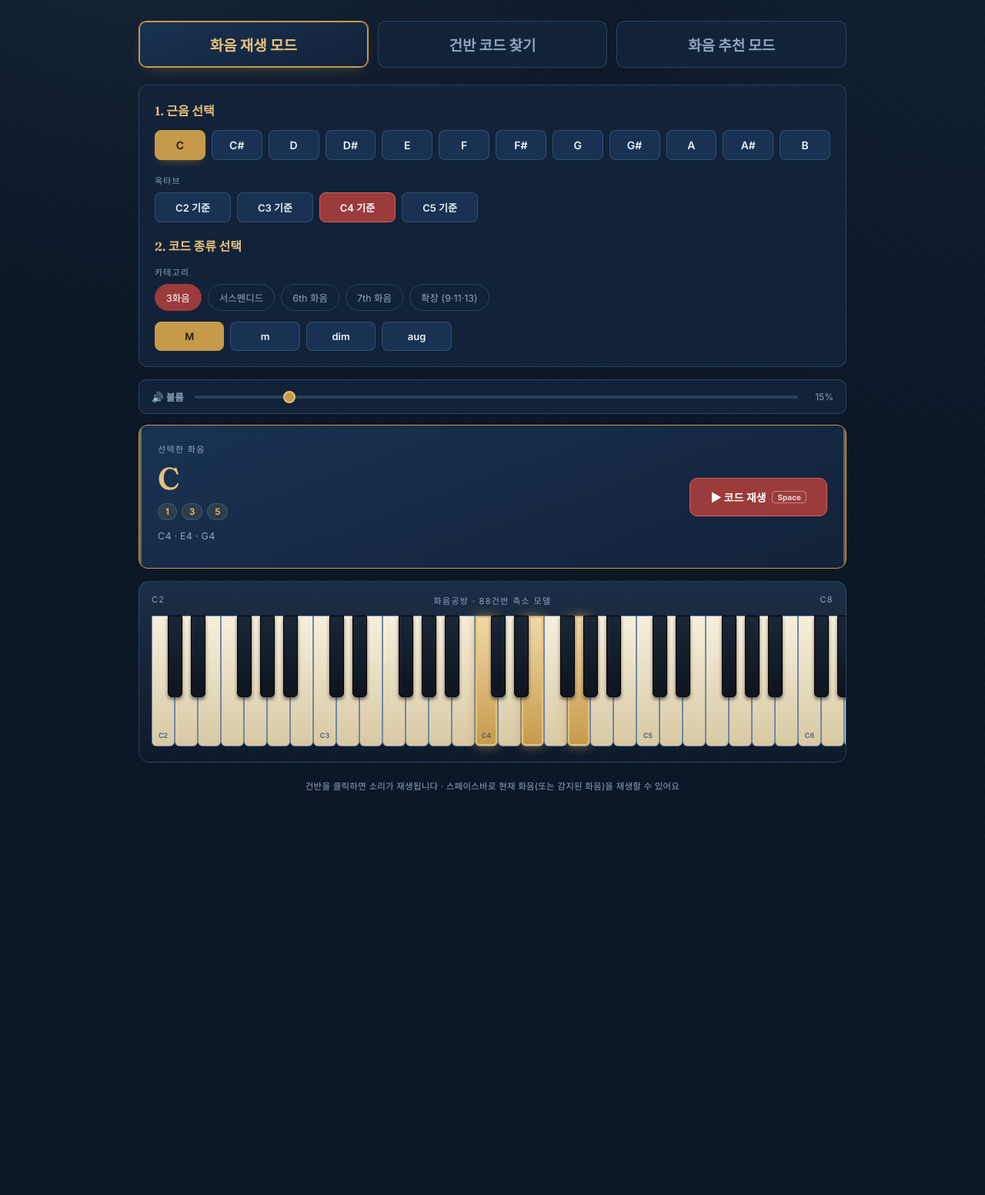
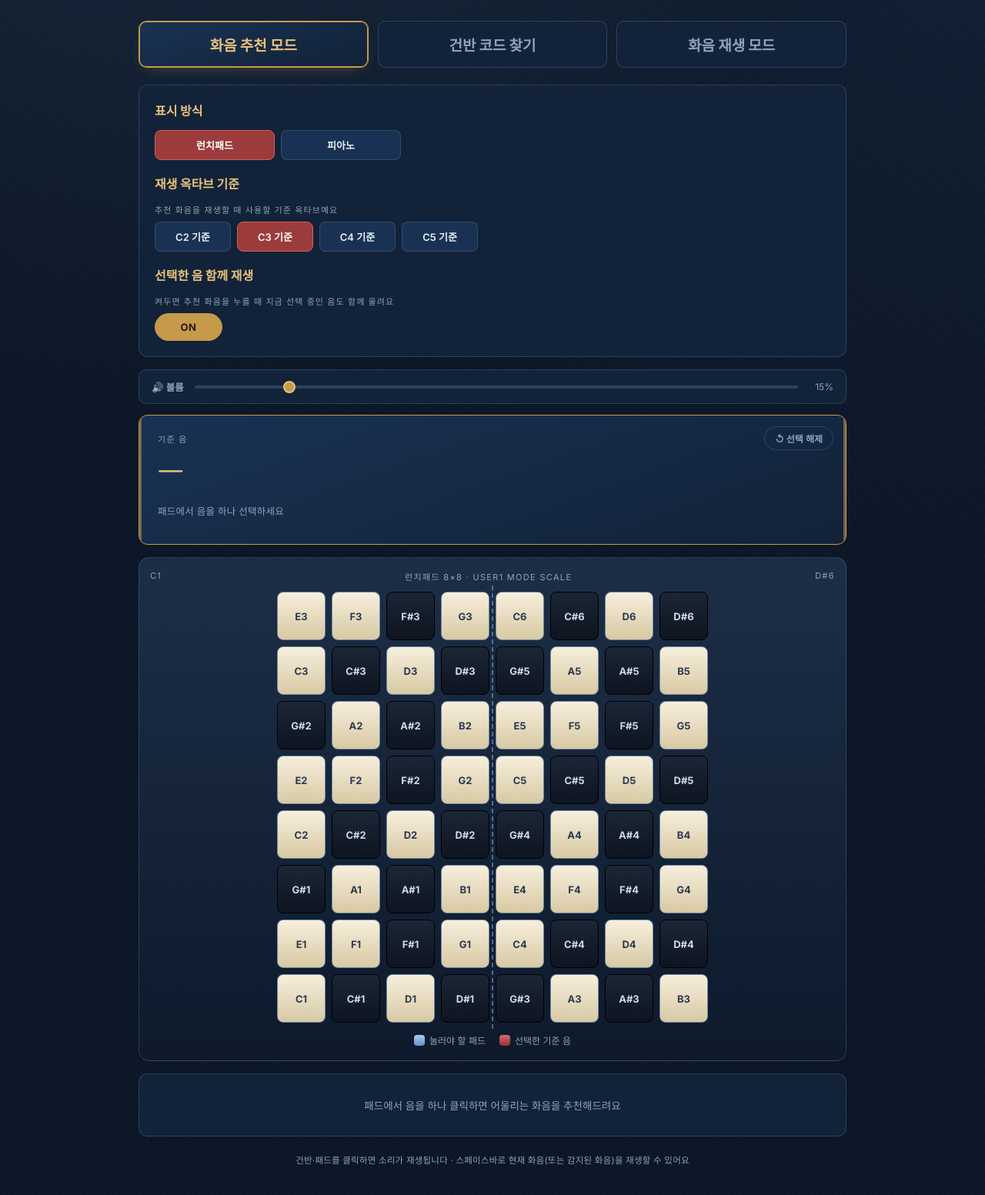
Before and after one commit to Tarosuooa/Guzheng-Code-Tarosu, a plain HTML site: page index.html in a window 1280 px wide. Shown: the part 147-1700 px from the top of the page at 77% size. Before the commit the page ends 1236 px from the top, so only its background shows below. Drawn offline with Linux system fonts and the light colour scheme.

Commit message:
Update index.html

```diff
--- a/index.html
+++ b/index.html
@@ -667,19 +667,19 @@
   </header>
 
   <div class="mode-switch">
-    <button class="mode-btn" id="tab-play" data-active="true">
-      <span class="m-title">화음 재생 모드</span>
+    <button class="mode-btn" id="tab-recommend" data-active="true">
+      <span class="m-title">화음 추천 모드</span>
     </button>
     <button class="mode-btn" id="tab-detect" data-active="false">
       <span class="m-title">건반 코드 찾기</span>
     </button>
-    <button class="mode-btn" id="tab-recommend" data-active="false">
-      <span class="m-title">화음 추천 모드</span>
+    <button class="mode-btn" id="tab-play" data-active="false">
+      <span class="m-title">화음 재생 모드</span>
     </button>
   </div>
 
   <!-- PLAY MODE PANEL -->
-  <section class="panel" id="play-panel">
+  <section class="panel" id="play-panel" hidden>
     <h2>1. 근음 선택</h2>
     <div class="root-grid" id="root-grid"></div>
 
@@ -693,11 +693,11 @@
   </section>
 
   <!-- RECOMMEND MODE PANEL -->
-  <section class="panel" id="recommend-panel" hidden>
+  <section class="panel" id="recommend-panel">
     <h2>표시 방식</h2>
     <div class="view-toggle" id="view-toggle">
-      <button class="octave-btn" data-view="piano" data-active="true">피아노</button>
-      <button class="octave-btn" data-view="launchpad" data-active="false">런치패드</button>
+      <button class="octave-btn" data-view="launchpad" data-active="true">런치패드</button>
+      <button class="octave-btn" data-view="piano" data-active="false">피아노</button>
     </div>
 
     <h2>재생 옥타브 기준</h2>
@@ -705,8 +705,8 @@
     <div class="octave-grid" id="octave-grid-rec"></div>
 
     <h2>선택한 음 함께 재생</h2>
-    <p class="sub-label">켜두면 추천 화음을 누를 때 지금 선택 중인 건반 음도 함께 울려요</p>
-    <button class="toggle-btn" id="anchor-toggle" data-active="false">OFF</button>
+    <p class="sub-label">켜두면 추천 화음을 누를 때 지금 선택 중인 음도 함께 울려요</p>
+    <button class="toggle-btn" id="anchor-toggle" data-active="true">ON</button>
   </section>
 
   <!-- VOLUME -->
@@ -718,7 +718,7 @@
 
   <!-- RESULT CARD -->
   <div class="result-card">
-    <button class="reset-btn-corner" id="reset-btn" hidden>↺ 선택 초기화</button>
+    <button class="reset-btn-corner" id="reset-btn">↺ 선택 해제</button>
     <div class="result-left">
       <p class="result-eyebrow" id="result-eyebrow">선택한 화음</p>
       <p class="chord-name" id="chord-name">C</p>
@@ -730,13 +730,13 @@
   </div>
 
   <!-- PIANO -->
-  <div class="piano-wrap">
+  <div class="piano-wrap" hidden>
     <p class="piano-frame-label"><span id="piano-range-start">C2</span><span>화음공방 · 88건반 축소 모델</span><span id="piano-range-end">C8</span></p>
     <div id="piano"></div>
   </div>
 
-  <!-- LAUNCHPAD (recommend mode only) -->
-  <div class="launchpad-wrap" id="launchpad-wrap" hidden>
+  <!-- LAUNCHPAD (recommend mode only; the default view) -->
+  <div class="launchpad-wrap" id="launchpad-wrap">
     <p class="piano-frame-label"><span>C1</span><span>런치패드 8×8 · user1 Mode Scale</span><span>D#6</span></p>
     <div class="lp-grid" id="lp-grid"></div>
     <div class="lp-legend">
@@ -747,8 +747,8 @@
   </div>
 
   <!-- RECOMMEND RESULTS -->
-  <div class="recommend-list" id="recommend-list" hidden>
-    <p class="rec-placeholder" id="rec-placeholder">건반에서 음을 하나 클릭하면 어울리는 화음을 추천해드려요</p>
+  <div class="recommend-list" id="recommend-list">
+    <p class="rec-placeholder" id="rec-placeholder">패드에서 음을 하나 클릭하면 어울리는 화음을 추천해드려요</p>
     <div id="rec-results" hidden>
       <p class="rec-header" id="rec-root-header">C를 근음으로 하는 화음</p>
       <div class="rec-group" id="rec-root-list"></div>
@@ -764,7 +764,7 @@
     </div>
   </div>
 
-  <footer>건반을 클릭하면 소리가 재생됩니다 · 스페이스바로 현재 화음(또는 감지된 화음)을 재생할 수 있어요</footer>
+  <footer>건반·패드를 클릭하면 소리가 재생됩니다 · 스페이스바로 현재 화음(또는 감지된 화음)을 재생할 수 있어요</footer>
 </div>
 
 <script>
@@ -928,18 +928,18 @@
   }
 
   /* ---------------- State ---------------- */
-  let mode = 'play'; // 'play' | 'detect' | 'recommend'
+  let mode = 'recommend'; // 'play' | 'detect' | 'recommend' (the site opens in recommend mode)
   let currentRootPc = 0;
   let currentOctave = 4; // octave number for the root note in Play mode (C3, C4, ...)
-  let currentRecOctave = 4; // octave used to play back recommended chords
+  let currentRecOctave = 3; // octave used to play back recommended chords (default C3)
   let currentFormulaId = 'major';
   let currentCategory = 'triad';
   let currentPlayNotes = [];
   const selectedDetectMidis = new Set();
   let selectedRecommendMidi = null;
   let chordHighlightMidis = []; // notes of the recommended chord currently shown in blue
-  let recView = 'piano'; // 'piano' | 'launchpad' (recommend mode only)
-  let includeAnchorNote = false; // when true, playing a recommended chord also plays the anchor note
+  let recView = 'launchpad'; // 'piano' | 'launchpad' (recommend mode only; Launchpad is the default)
+  let includeAnchorNote = true; // when true, playing a recommended chord also plays the anchor note (default ON)
 
   function handleKeyClick(midi, el){
     if(mode === 'play'){
@@ -1433,11 +1433,18 @@
     pianoWrapEl.hidden = showPad;
     launchpadWrapEl.hidden = !showPad;
     if(mode === 'recommend' && !showPad){
-      // coming back to the piano: bring the relevant keys into view
-      const target = chordHighlightMidis.length ? chordHighlightMidis[0] : selectedRecommendMidi;
-      if(target != null) scrollPianoToMidi(target);
+      // showing the piano: bring the relevant keys into view (middle C if nothing is selected yet)
+      const target = chordHighlightMidis.length ? chordHighlightMidis[0]
+                   : (selectedRecommendMidi != null ? selectedRecommendMidi : 60);
+      scrollPianoToMidi(target);
+      pianoCentered = true;
+    } else if(!showPad && !pianoCentered){
+      // first time the piano appears outside recommend mode (e.g. 코드 찾기): start near middle C
+      scrollPianoToMidi(60);
+      pianoCentered = true;
     }
   }
+  let pianoCentered = false;
 
   /* ---------------- Mode switching ---------------- */
   const tabPlay = document.getElementById('tab-play');
@@ -1510,6 +1517,7 @@
 
   // Piano <-> Launchpad switch (recommend mode)
   const viewToggleEl = document.getElementById('view-toggle');
+  Array.from(viewToggleEl.children).forEach(b=> b.dataset.active = (b.dataset.view === recView) ? 'true' : 'false');
   Array.from(viewToggleEl.children).forEach(btn=>{
     btn.addEventListener('click', ()=>{
       recView = btn.dataset.view;
@@ -1520,6 +1528,8 @@
   });
 
   const anchorToggleBtn = document.getElementById('anchor-toggle');
+  anchorToggleBtn.dataset.active = includeAnchorNote ? 'true' : 'false';
+  anchorToggleBtn.textContent = includeAnchorNote ? 'ON' : 'OFF';
   anchorToggleBtn.addEventListener('click', ()=>{
     includeAnchorNote = !includeAnchorNote;
     anchorToggleBtn.dataset.active = includeAnchorNote ? 'true' : 'false';
@@ -1562,7 +1572,8 @@
   buildPiano();
   buildLaunchpad();
   renderTypeGrid();
-  updatePlayChordDisplay();
+  setMode('recommend');      // first screen = 화음 추천 모드
+  scrollPianoToMidi(60);     // start the piano around middle C (helpful on narrow screens)
 })();
 </script>
 </body>
```
